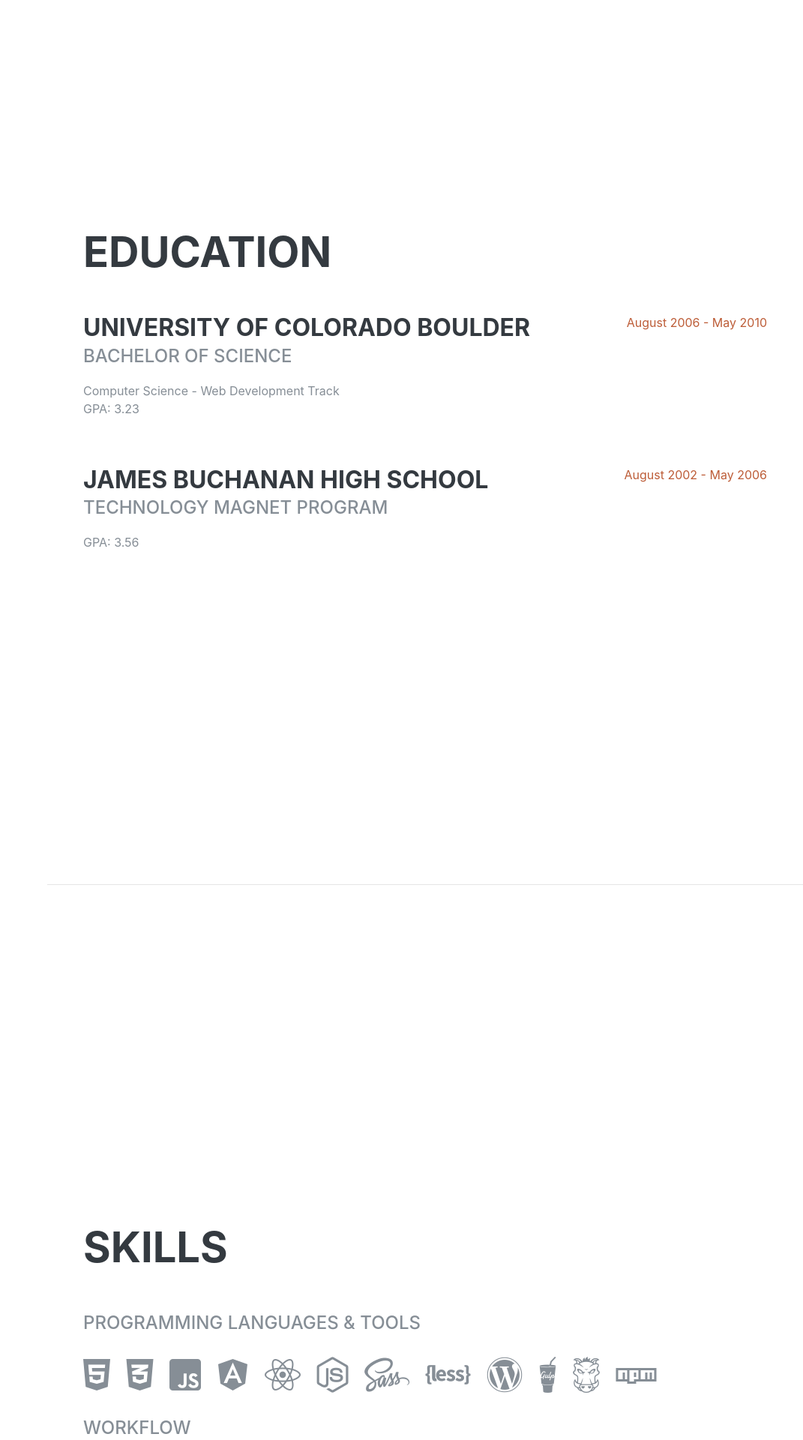
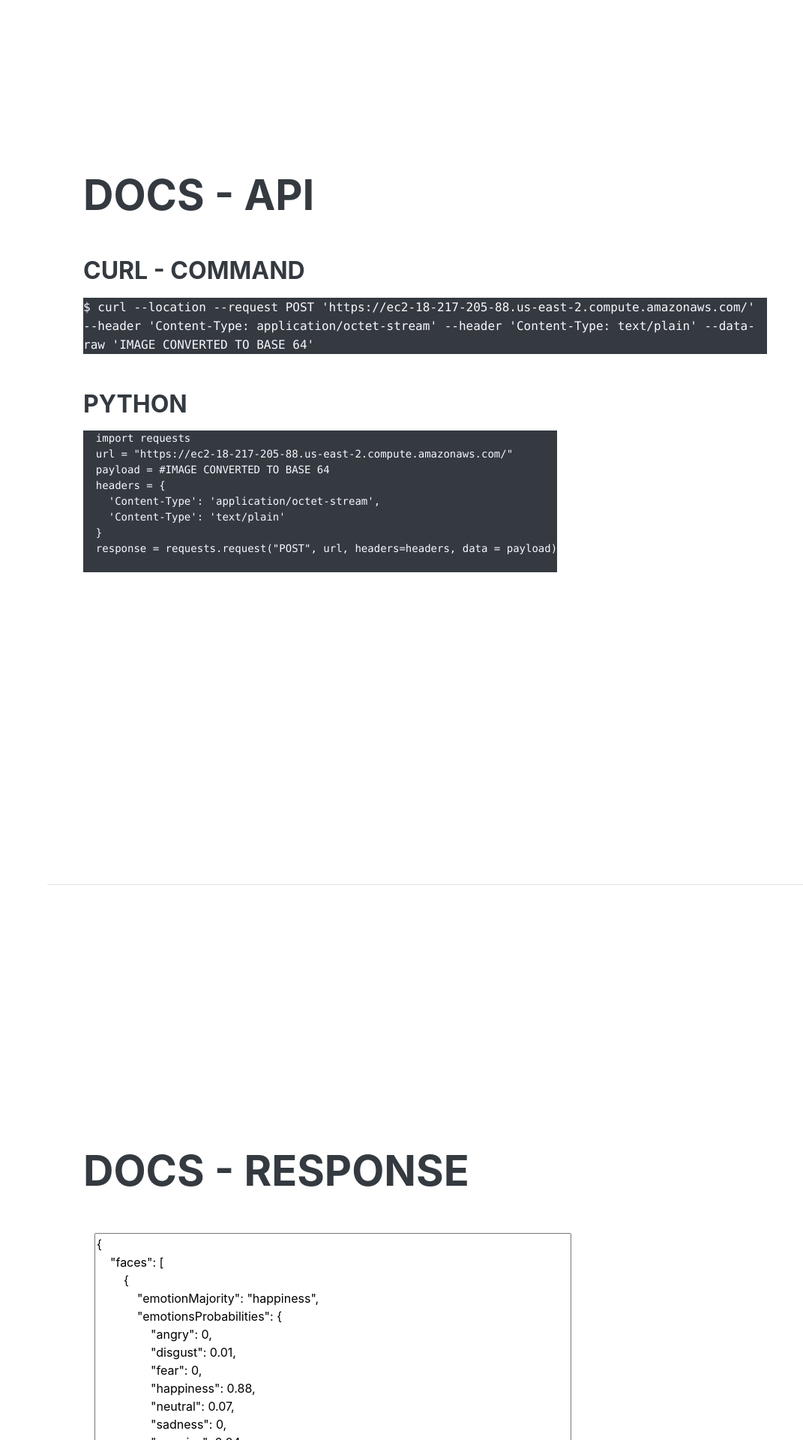
Before and after one commit to andersoncruzz/SSFER-API, a Flask app: page / in a window 1280 px wide. Shown: the part 4040-5960 px from the top of the page at 75% size, without its empty margins (209-1280 px from the left). Run offline with Flask 2, Linux system fonts and the light colour scheme; parts of the project's set-up code (start-up, migrations or seed data) failed here and were passed over; some libraries are stand-ins or nearby versions; some web fonts are replaced.

Commit message:
[INS] docs and description/about

```diff
--- /dev/null
+++ b/static/css/customizing.css
@@ -0,0 +1,3 @@
+samp, pre {
+  color: #F8F8FF;
+}
--- a/templates/index.html
+++ b/templates/index.html
@@ -21,6 +21,9 @@
 
   <!-- Custom styles for this template -->
   <link href="/static/css/resume.min.css" rel="stylesheet">
+
+  <link href="/static/css/customizing.css" rel="stylesheet">
+
 
 </head>
 
@@ -48,16 +51,13 @@
           <a class="nav-link js-scroll-trigger" href="#demo2">Demo - Real Time</a>
         </li>
         <li class="nav-item">
-          <a class="nav-link js-scroll-trigger" href="#education">Education</a>
+          <a class="nav-link js-scroll-trigger" href="#docs-api">Docs - API</a>
         </li>
         <li class="nav-item">
-          <a class="nav-link js-scroll-trigger" href="#skills">Skills</a>
+          <a class="nav-link js-scroll-trigger" href="#docs-return">Docs - Response</a>
         </li>
         <li class="nav-item">
-          <a class="nav-link js-scroll-trigger" href="#interests">Interests</a>
-        </li>
-        <li class="nav-item">
-          <a class="nav-link js-scroll-trigger" href="#awards">Awards</a>
+          <a class="nav-link js-scroll-trigger" href="#publications">Publications</a>
         </li>
       </ul>
     </div>
@@ -70,12 +70,12 @@
         <h1 class="mb-0">SSFER:
           <span class="text-primary">Single Shot Facial Expression Recognition</span>
         </h1>
-        <div class="subheading mb-5">Institute Computing · Federal University of Amazonas · Brazil ·
+        <div class="subheading mb-5">Institute of Computing · Federal University of Amazonas · Brazil ·
           <a href="mailto:aac@icomp.ufam.edu.br">aac@icomp.ufam.edu.br</a>
           ·
           <a href="mailto:rbarreto@icomp.ufam.edu.br">rbarreto@icomp.ufam.edu.br</a>
         </div>
-        <p class="lead mb-5">This API.</p>
+        <p class="lead mb-5">This API is free, as a result of research carried out at PPGI - Institute of Computing at Federal University of Amazonas (UFAM) - Brazil. This API recognizes 7 emotions through facial expressions. The method is based on: computer vision, deep learning, and artificial intelligence.</p>
         <div class="social-icons">
           <a href="https://www.linkedin.com/in/anderson-cruz-b02167b9/">
             <i class="fab fa-linkedin-in"></i>
@@ -149,30 +149,38 @@
 
     <hr class="m-0">
 
-    <section class="resume-section p-3 p-lg-5 d-flex align-items-center" id="education">
+    <section class="resume-section p-3 p-lg-5 d-flex align-items-center" id="docs-api">
       <div class="w-100">
-        <h2 class="mb-5">Education</h2>
+        <h2 class="mb-5">Docs - API</h2>
 
         <div class="resume-item d-flex flex-column flex-md-row justify-content-between mb-5">
           <div class="resume-content">
-            <h3 class="mb-0">University of Colorado Boulder</h3>
-            <div class="subheading mb-3">Bachelor of Science</div>
-            <div>Computer Science - Web Development Track</div>
-            <p>GPA: 3.23</p>
-          </div>
-          <div class="resume-date text-md-right">
-            <span class="text-primary">August 2006 - May 2010</span>
+            <h3 class="mb-3">cURL - Command</h3>
+            <div class="bg-dark">
+              <samp class="sample">$ curl --location --request POST 'https://ec2-18-217-205-88.us-east-2.compute.amazonaws.com/'
+                        --header 'Content-Type: application/octet-stream'
+                        --header 'Content-Type: text/plain'
+                        --data-raw 'IMAGE CONVERTED TO BASE 64'</samp>
+            </div>
           </div>
         </div>
 
-        <div class="resume-item d-flex flex-column flex-md-row justify-content-between">
+        <div class="resume-item d-flex flex-column flex-md-row justify-content-between mb-5">
           <div class="resume-content">
-            <h3 class="mb-0">James Buchanan High School</h3>
-            <div class="subheading mb-3">Technology Magnet Program</div>
-            <p>GPA: 3.56</p>
-          </div>
-          <div class="resume-date text-md-right">
-            <span class="text-primary">August 2002 - May 2006</span>
+            <h3 class="mb-3">Python</h3>
+            <div class="bg-dark">
+              <samp class="sample">
+                <pre class="sample">
+  import requests
+  url = "https://ec2-18-217-205-88.us-east-2.compute.amazonaws.com/"
+  payload = #IMAGE CONVERTED TO BASE 64
+  headers = {
+    'Content-Type': 'application/octet-stream',
+    'Content-Type': 'text/plain'
+  }
+  response = requests.request("POST", url, headers=headers, data = payload)
+              </pre></samp>
+            </div>
           </div>
         </div>
 
@@ -181,110 +189,32 @@
 
     <hr class="m-0">
 
-    <section class="resume-section p-3 p-lg-5 d-flex align-items-center" id="skills">
+    <section class="resume-section p-3 p-lg-5 d-flex align-items-center" id="docs-return">
       <div class="w-100">
-        <h2 class="mb-5">Skills</h2>
+        <h2 class="mb-5">Docs - Response</h2>
+        <div class="col-sm-6 col-lg-8">
+          <textarea name="" cols="60" rows="20" id="responseJson"></textarea>
+        </div>
 
-        <div class="subheading mb-3">Programming Languages &amp; Tools</div>
-        <ul class="list-inline dev-icons">
-          <li class="list-inline-item">
-            <i class="fab fa-html5"></i>
-          </li>
-          <li class="list-inline-item">
-            <i class="fab fa-css3-alt"></i>
-          </li>
-          <li class="list-inline-item">
-            <i class="fab fa-js-square"></i>
-          </li>
-          <li class="list-inline-item">
-            <i class="fab fa-angular"></i>
-          </li>
-          <li class="list-inline-item">
-            <i class="fab fa-react"></i>
-          </li>
-          <li class="list-inline-item">
-            <i class="fab fa-node-js"></i>
-          </li>
-          <li class="list-inline-item">
-            <i class="fab fa-sass"></i>
-          </li>
-          <li class="list-inline-item">
-            <i class="fab fa-less"></i>
-          </li>
-          <li class="list-inline-item">
-            <i class="fab fa-wordpress"></i>
-          </li>
-          <li class="list-inline-item">
-            <i class="fab fa-gulp"></i>
-          </li>
-          <li class="list-inline-item">
-            <i class="fab fa-grunt"></i>
-          </li>
-          <li class="list-inline-item">
-            <i class="fab fa-npm"></i>
-          </li>
-        </ul>
-
-        <div class="subheading mb-3">Workflow</div>
-        <ul class="fa-ul mb-0">
-          <li>
-            <i class="fa-li fa fa-check"></i>
-            Mobile-First, Responsive Design</li>
-          <li>
-            <i class="fa-li fa fa-check"></i>
-            Cross Browser Testing &amp; Debugging</li>
-          <li>
-            <i class="fa-li fa fa-check"></i>
-            Cross Functional Teams</li>
-          <li>
-            <i class="fa-li fa fa-check"></i>
-            Agile Development &amp; Scrum</li>
-        </ul>
       </div>
     </section>
 
-    <hr class="m-0">
-
-    <section class="resume-section p-3 p-lg-5 d-flex align-items-center" id="interests">
-      <div class="w-100">
-        <h2 class="mb-5">Interests</h2>
-        <p>Apart from being a web developer, I enjoy most of my time being outdoors. In the winter, I am an avid skier and novice ice climber. During the warmer months here in Colorado, I enjoy mountain biking, free climbing, and kayaking.</p>
-        <p class="mb-0">When forced indoors, I follow a number of sci-fi and fantasy genre movies and television shows, I am an aspiring chef, and I spend a large amount of my free time exploring the latest technology advancements in the front-end web development world.</p>
-      </div>
-    </section>
 
     <hr class="m-0">
 
-    <section class="resume-section p-3 p-lg-5 d-flex align-items-center" id="awards">
+    <section class="resume-section p-3 p-lg-5 d-flex align-items-center" id="publications">
       <div class="w-100">
-        <h2 class="mb-5">Awards &amp; Certifications</h2>
+        <h2 class="mb-5">Publications</h2>
         <ul class="fa-ul mb-0">
           <li>
-            <i class="fa-li fa fa-trophy text-warning"></i>
-            Google Analytics Certified Developer</li>
+            <i class="fa-li fa fa-circle-notch"></i>
+            CRUZ, ANDERSON; LEITÃO, GABRIEL ; COLONNA, JUAN ; SILVA, EDSON ; BARRETO, RAIMUNDO ; PRIMO, TIAGO . Framework para coleta e inferência de estados emocionais de alunos baseado em reconhecimento de expressões faciais. In: XXVIII Simpósio Brasileiro de Informática na Educação SBIE (Brazilian Symposium on Computers in Education), 2017, Recife, 2017. p. 997. <a href="http://dx.doi.org/10.5753/cbie.sbie.2017.997">DOI</a>
+          </li>
           <li>
-            <i class="fa-li fa fa-trophy text-warning"></i>
-            Mobile Web Specialist - Google Certification</li>
-          <li>
-            <i class="fa-li fa fa-trophy text-warning"></i>
-            1<sup>st</sup>
-            Place - University of Colorado Boulder - Emerging Tech Competition 2009</li>
-          <li>
-            <i class="fa-li fa fa-trophy text-warning"></i>
-            1<sup>st</sup>
-            Place - University of Colorado Boulder - Adobe Creative Jam 2008 (UI Design Category)</li>
-          <li>
-            <i class="fa-li fa fa-trophy text-warning"></i>
-            2<sup>nd</sup>
-            Place - University of Colorado Boulder - Emerging Tech Competition 2008</li>
-          <li>
-            <i class="fa-li fa fa-trophy text-warning"></i>
-            1<sup>st</sup>
-            Place - James Buchanan High School - Hackathon 2006</li>
-          <li>
-            <i class="fa-li fa fa-trophy text-warning"></i>
-            3<sup>rd</sup>
-            Place - James Buchanan High School - Hackathon 2005</li>
+            <i class="fa-li fa fa-circle-notch"></i>
+            	CRUZ, Anderson Araújo da. Uma abordagem para reconhecimento de emoção por expressão facial baseada em redes neurais de convolução. 2019. 120 f. Dissertação (Mestrado em Informática) - Universidade Federal do Amazonas, Manaus, 2019. <a href="https://tede.ufam.edu.br/handle/tede/7320">Available at</a>
+          </li>
+
         </ul>
       </div>
     </section>
@@ -300,6 +230,52 @@
 
   <!-- Custom scripts for this template -->
   <script src="/static/js/resume.min.js"></script>
+
+  <script>
+    const responseExample = {
+        "faces": [
+          {
+            "emotionMajority": "happiness",
+            "emotionsProbabilities": {
+              "angry": 0.0,
+              "disgust": 0.01,
+              "fear": 0.0,
+              "happiness": 0.88,
+              "neutral": 0.07,
+              "sadness": 0.0,
+              "surprise": 0.04
+            },
+            "faceRectangle": {
+              "X": 136,
+              "Y": 233,
+              "height": 175,
+              "width": 151
+            }
+          },
+          {
+            "emotionMajority": "happiness",
+            "emotionsProbabilities": {
+              "angry": 0.02,
+              "disgust": 0.05,
+              "fear": 0.01,
+              "happiness": 0.87,
+              "neutral": 0.03,
+              "sadness": 0.01,
+              "surprise": 0.02
+            },
+            "faceRectangle": {
+              "X": 275,
+              "Y": 422,
+              "height": 173,
+              "width": 143
+            }
+          }
+        ],
+        "total_faces": 2
+      };
+    var textedJson = JSON.stringify(responseExample, undefined, 4);
+    $('#responseJson').text(textedJson);
+  </script>
 
   <script>
       var resp = {{ res | tojson }};
```
